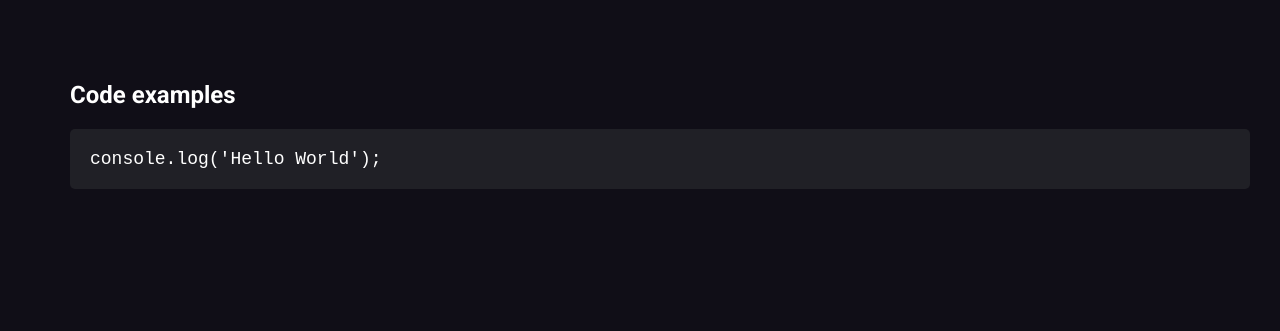
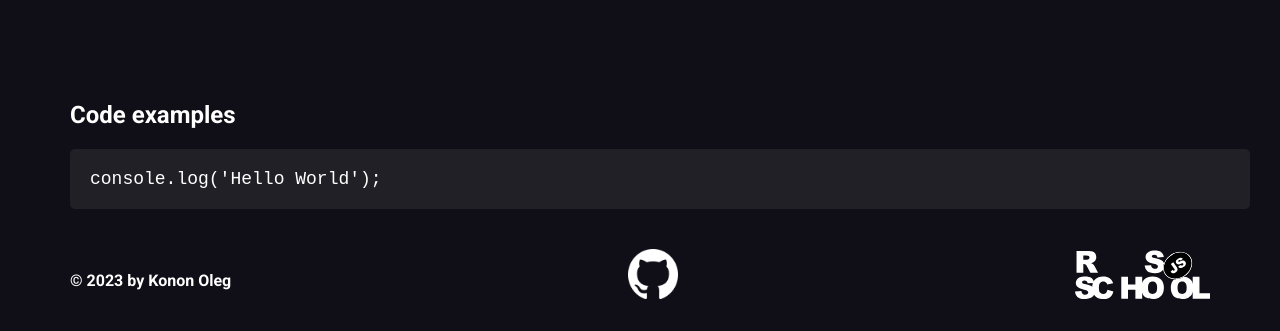
Before and after one commit to KononOleg/rsschool-cv, a plain HTML site: page index.html in a window 1280 px wide. Shown: the part 2849-3180 px from the top of the page. Before the commit the page ends 3078 px from the top, so only its background shows below. Drawn offline with Linux system fonts and the light colour scheme.

Commit message:
feat: add footer

```diff
--- a/index.html
+++ b/index.html
@@ -14,6 +14,7 @@
     <title>CV</title>
   </head>
   <body class="body">
+    <main>
       <section class="home">
         <div class="container">
           <div class="home__wrapper">
@@ -58,8 +59,8 @@
               <h2>About me</h2>
               <p>
                 I am a Front End developer experienced in building websites and
-              web applications using React. I am constantly developing my skills
-              and learning new technologies
+                web applications using React. I am constantly developing my
+                skills and learning new technologies
               </p>
               <ul class="about-me__skills">
                 <li class="about-me__skill">
@@ -147,12 +148,13 @@
                     equipment, PCs, servers, office equipment.
                   </li>
                   <li>
-                  Technical support. Creation of new jobs. Instruction and work
-                  with user requests for malfunctions.
+                    Technical support. Creation of new jobs. Instruction and
+                    work with user requests for malfunctions.
                   </li>
                   <li>
                     Support health troubleshooting. Interaction with third-party
-                  participants (providers, software executors, service centers)
+                    participants (providers, software executors, service
+                    centers)
                   </li>
                   <li>
                     Work taking into account documentation, purchase and
@@ -241,5 +243,23 @@
           <code class="code-examples__code">console.log('Hello World'); </code>
         </div>
       </section>
+    </main>
+    <footer class="footer">
+      <div class="container">
+        <div class="footer__wrapper">
+          <h4>© 2023 by Konon Oleg</h4>
+          <a href="https://github.com/KononOleg" target="_blank">
+            <img class="footer__github" src="/assets/github.png" alt="github" />
+          </a>
+          <a href="https://rs.school/js/" target="_blank">
+            <img
+              class="footer__rs-school"
+              src="/assets/rs_school.svg"
+              alt="rs-school"
+            />
+          </a>
+        </div>
+      </div>
+    </footer>
   </body>
 </html>
--- a/style.css
+++ b/style.css
@@ -1,5 +1,5 @@
 .body {
-  margin: 0;
+  margin: 20px 0;
   background-color: #100e17;
   color: #fff;
   font-family: "Roboto", sans-serif;
@@ -223,3 +223,21 @@ li {
   width: 100%;
   border-radius: 5px;
 }
+
+/*Footer  */
+
+.footer__wrapper {
+  display: flex;
+  justify-content: space-between;
+}
+
+.footer__github {
+  height: 50px;
+  width: 50px;
+}
+
+.footer__rs-school {
+  width: auto;
+  height: 50px;
+  filter: invert(1);
+}
```
Also changed, not shown: assets/github.png (added), assets/rs_school.svg (added). Lines whose indentation alone changed are shown as unchanged.
